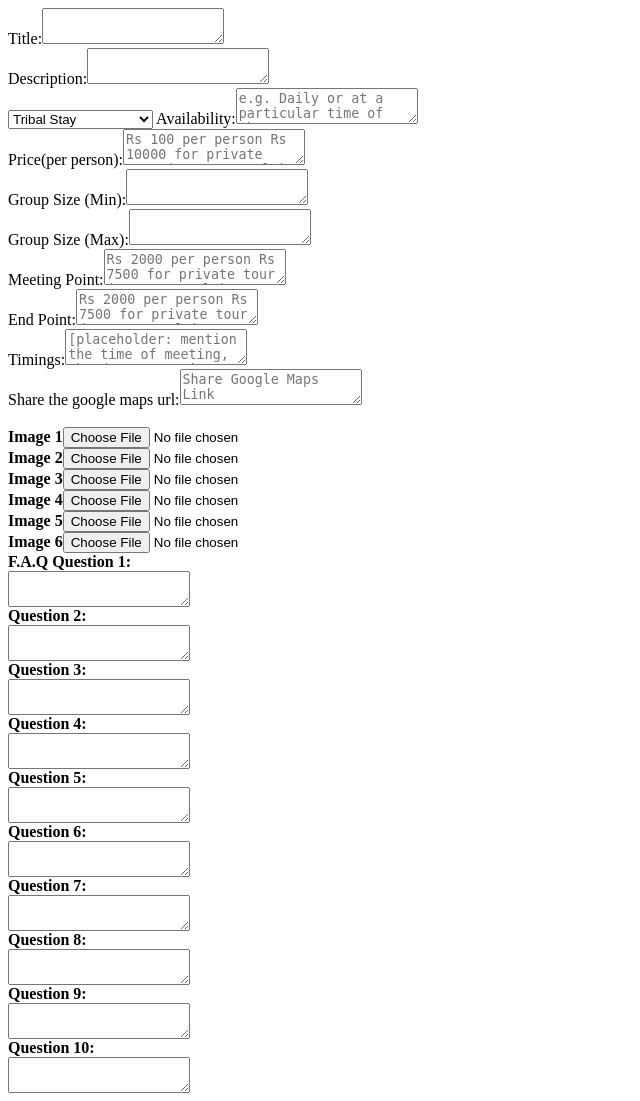
After one commit to Charizm0/izi, a PHP site: page /form.html in a window 1280 px wide. The commit adds this page. Shown: the whole page, without its empty margins (0-640 px from the left). Run offline with PHP 8.4, Linux system fonts and the light colour scheme.

```diff
--- /dev/null
+++ b/views/form.html
@@ -0,0 +1,65 @@
+
+<html>
+<head>
+</head>
+<body>
+Title:<textarea id="title" name="title"></textarea><br>
+Description:<textarea id="title" name="description"></textarea><br>
+<select>
+<option>Tribal Stay</option>
+<option>Marine Life Study</option>
+<option>Village Safari</option>
+<option>Musical Trek</option>
+<option>Nature Trek</option>
+<option>Fossil Hunting</option>
+<option>Environmental Study</option>
+<option>Art Village</option>
+<option>Wildlife & Adventure</option>
+</select>
+Availability:<textarea id="title" name="av" placeholder="e.g. Daily or at a particular time of the year"></textarea><br>
+Price(per person):<textarea id="title" name="pr" placeholder="Rs 100 per person Rs 10000 for private tour (upto 4 people)"></textarea><br>
+Group Size (Min):<textarea id="gsmin" name="gsmin"></textarea><br>
+Group Size (Max):<textarea id="gsmax" name="gsmax"></textarea><br>
+Meeting Point:<textarea id="meet" name="meet" placeholder="Rs 2000 per person Rs 7500 for private tour (upto 4 people)"></textarea><br>
+End Point:<textarea id="title" name="title" placeholder="Rs 2000 per person Rs 7500 for private tour (upto 4 people)"></textarea><br>
+Timings:<textarea id="time" name="time" placeholder="[placeholder: mention the time of meeting, the departure time and approximate time needed to complete the tour]"></textarea><br>
+Share the google maps url:<textarea id="gmaps" name="gmaps" placeholder="Share Google Maps Link"></textarea><br><br>
+<b>Image 1</b><input name="up1" type="file"><br>
+<b>Image 2</b><input name="up2" type="file"><br>
+<b>Image 3</b><input name="up3" type="file"><br>
+<b>Image 4</b><input name="up4" type="file"><br>
+<b>Image 5</b><input name="up5" type="file"><br>
+<b>Image 6</b><input name="up6" type="file"><br>
+<b>F.A.Q</b>
+<b>Question 1:</b><br>
+<textarea id="q1" name="q1"></textarea>
+<br>
+<b>Question 2:</b><br>
+<textarea id="q2" name="q2"></textarea>
+<br>
+<b>Question 3:</b><br>
+<textarea id="q3" name="q3"></textarea>
+<br>
+<b>Question 4:</b><br>
+<textarea id="q4" name="q4"></textarea>
+<br>
+<b>Question 5:</b><br>
+<textarea id="q5" name="q5"></textarea>
+<br>
+<b>Question 6:</b><br>
+<textarea id="q6" name="q6"></textarea>
+<br>
+<b>Question 7:</b><br>
+<textarea id="q7" name="q7"></textarea>
+<br>
+<b>Question 8:</b><br>
+<textarea id="q8" name="q8"></textarea>
+<br>
+<b>Question 9:</b><br>
+<textarea id="q9" name="q9"></textarea>
+<br>
+<b>Question 10:</b><br>
+<textarea id="10" name="10"></textarea>
+<br>
+</body>
+</html>
--- a/views/tour.html
+++ b/views/tour.html
@@ -4,8 +4,8 @@
     <meta charset="utf-8">
     <title>Tour Name Entered Dynamically</title>
 
-    <link rel="stylesheet" href="../../css/bootstrap.min.css" media="screen" title="no title" charset="utf-8">
-    <link rel="stylesheet" href="../css/tour.css" media="screen" title="no title" charset="utf-8">
+    <link rel="stylesheet" href="http://izifiso.com/izifiso/home/css/bootstrap.min.css" media="screen" title="no title" charset="utf-8">
+    <link rel="stylesheet" href="https://rawgit.com/Charizm0/izi/master/css/tour.css" media="screen" title="no title" charset="utf-8">
   </head>
   <body>
     <div class="container-fluid">
```
Also changed, not shown: js/sat.js (+25 -1 lines), views/homepage.php (+7 -36 lines), views/shop.html (added, +165 -0 lines).
